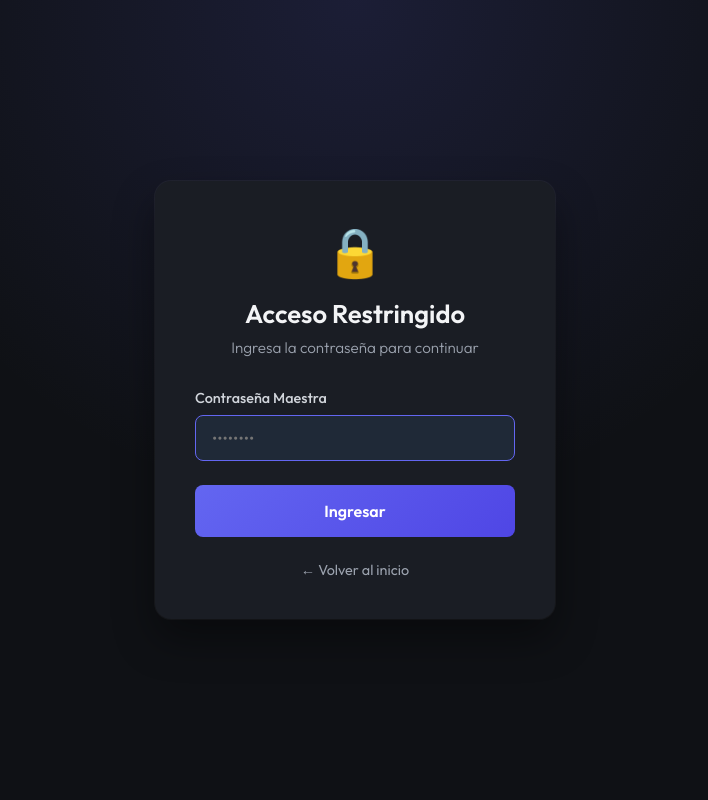
After one commit to kaizerchief/CPT_routes, a Flask app: page /login in a window 1280 px wide. The commit adds this page. Shown: the whole page, without its empty margins (285-993 px from the left). Run offline with Flask 3, Linux system fonts and the light colour scheme.

Commit message:
v2_login

```diff
--- a/app.py
+++ b/app.py
@@ -3,7 +3,7 @@ import io
 import csv
 import json
 import datetime
-from flask import Flask, render_template, request, send_file
+from flask import Flask, render_template, request, send_file, session, redirect, url_for
 
 from reportlab.lib.pagesizes import letter
 from reportlab.platypus import SimpleDocTemplate, Table, TableStyle, Paragraph, Spacer
@@ -11,6 +11,7 @@ from reportlab.lib import colors
 from reportlab.lib.styles import getSampleStyleSheet, ParagraphStyle
 
 app = Flask(__name__)
+app.secret_key = os.environ.get("SECRET_KEY", "CptListSecureKey_2026")
 
 # Tamaños de las columnas del PDF
 COL_WIDTH_ID = 25
@@ -59,11 +60,42 @@ def cargar_ramplas():
     return ramplas_set
 
 @app.route('/')
-def index():
-    return render_template('index.html')
+def start():
+    return render_template('start.html')
+
+@app.route('/login', methods=['GET', 'POST'])
+def login():
+    if request.method == 'POST':
+        password = request.form.get('password')
+        master_password = os.environ.get('APP_PASSWORD', 'admin123')
+        if password == master_password:
+            session['logged_in'] = True
+            return redirect(url_for('upload'))
+        else:
+            return render_template('login.html', error="Contraseña incorrecta")
+    return render_template('login.html')
+
+@app.route('/logout')
+def logout():
+    session.pop('logged_in', None)
+    return redirect(url_for('start'))
+
+@app.route('/upload')
+def upload():
+    if not session.get('logged_in'):
+        return redirect(url_for('login'))
+    return render_template('upload.html')
+
+@app.route('/ver_rutas')
+def ver_rutas():
+    # Opción 2: Pública por ahora
+    return "<h2>Opción 2: Ver rutas cargadas (En construcción)</h2><a href='/'>Volver al inicio</a>"
 
 @app.route('/generar', methods=['POST'])
 def generar():
+    if not session.get('logged_in'):
+        return "No autorizado", 401
+
     if 'csv_file' not in request.files:
         return "No se ha subido ningún archivo CSV", 400
 
--- /dev/null
+++ b/templates/login.html
@@ -0,0 +1,181 @@
+<!DOCTYPE html>
+<html lang="es">
+<head>
+    <meta charset="UTF-8">
+    <meta name="viewport" content="width=device-width, initial-scale=1.0">
+    <title>Acceso Requerido - Generador de Rutas</title>
+    <link href="https://fonts.googleapis.com/css2?family=Outfit:wght@300;400;500;600&display=swap" rel="stylesheet">
+    <style>
+        :root {
+            --bg-color: #0f1115;
+            --card-bg: #1a1d24;
+            --primary: #6366f1;
+            --primary-hover: #4f46e5;
+            --text-main: #f3f4f6;
+            --text-muted: #9ca3af;
+            --border-color: #374151;
+            --input-bg: #1f2937;
+            --error-color: #ef4444;
+        }
+
+        * {
+            box-sizing: border-box;
+            margin: 0;
+            padding: 0;
+            font-family: 'Outfit', sans-serif;
+        }
+
+        body {
+            background-color: var(--bg-color);
+            color: var(--text-main);
+            min-height: 100vh;
+            display: flex;
+            justify-content: center;
+            align-items: center;
+            padding: 2rem;
+            background-image: radial-gradient(circle at top center, rgba(99, 102, 241, 0.15) 0%, transparent 50%);
+        }
+
+        .container {
+            width: 100%;
+            max-width: 400px;
+            background: var(--card-bg);
+            border-radius: 16px;
+            padding: 2.5rem;
+            box-shadow: 0 20px 40px rgba(0, 0, 0, 0.4), 0 0 0 1px rgba(255, 255, 255, 0.05);
+        }
+
+        .header {
+            text-align: center;
+            margin-bottom: 2rem;
+        }
+
+        .header-icon {
+            font-size: 3rem;
+            margin-bottom: 1rem;
+        }
+
+        .header h1 {
+            font-size: 1.6rem;
+            font-weight: 600;
+            margin-bottom: 0.5rem;
+            color: var(--text-main);
+        }
+
+        .header p {
+            color: var(--text-muted);
+            font-size: 0.95rem;
+            font-weight: 300;
+        }
+
+        .form-group {
+            margin-bottom: 1.5rem;
+        }
+
+        .form-group label {
+            display: block;
+            margin-bottom: 0.5rem;
+            font-size: 0.9rem;
+            font-weight: 500;
+            color: #d1d5db;
+        }
+
+        input[type="password"] {
+            width: 100%;
+            padding: 0.75rem 1rem;
+            background-color: var(--input-bg);
+            border: 1px solid var(--border-color);
+            border-radius: 8px;
+            color: var(--text-main);
+            font-size: 1rem;
+            outline: none;
+            transition: border-color 0.3s ease;
+        }
+
+        input[type="password"]:focus {
+            border-color: var(--primary);
+        }
+
+        .btn-submit {
+            width: 100%;
+            padding: 1rem;
+            background: linear-gradient(135deg, var(--primary), var(--primary-hover));
+            color: white;
+            border: none;
+            border-radius: 8px;
+            font-size: 1rem;
+            font-weight: 600;
+            cursor: pointer;
+            transition: transform 0.2s ease, box-shadow 0.2s ease;
+            margin-top: 0.5rem;
+            display: flex;
+            justify-content: center;
+            align-items: center;
+        }
+
+        .btn-submit:hover {
+            transform: translateY(-2px);
+            box-shadow: 0 8px 15px rgba(99, 102, 241, 0.3);
+        }
+
+        .btn-submit:active {
+            transform: translateY(0);
+        }
+
+        .error-message {
+            color: var(--error-color);
+            font-size: 0.85rem;
+            text-align: center;
+            margin-bottom: 1rem;
+            background-color: rgba(239, 68, 68, 0.1);
+            padding: 0.75rem;
+            border-radius: 8px;
+            border: 1px solid rgba(239, 68, 68, 0.2);
+        }
+
+        .back-link {
+            display: block;
+            text-align: center;
+            margin-top: 1.5rem;
+            color: var(--text-muted);
+            text-decoration: none;
+            font-size: 0.9rem;
+            transition: color 0.3s ease;
+        }
+
+        .back-link:hover {
+            color: var(--primary);
+        }
+    </style>
+</head>
+<body>
+
+    <div class="container">
+        <div class="header">
+            <div class="header-icon">🔒</div>
+            <h1>Acceso Restringido</h1>
+            <p>Ingresa la contraseña para continuar</p>
+        </div>
+
+        {% if error %}
+        <div class="error-message">
+            {{ error }}
+        </div>
+        {% endif %}
+
+        <form action="{{ url_for('login') }}" method="POST">
+            <div class="form-group">
+                <label for="password">Contraseña Maestra</label>
+                <input type="password" name="password" id="password" required autofocus placeholder="••••••••">
+            </div>
+
+            <button type="submit" class="btn-submit">
+                <span>Ingresar</span>
+            </button>
+        </form>
+
+        <a href="{{ url_for('start') }}" class="back-link">← Volver al inicio</a>
+    </div>
+
+</body>
+</html>
```
Also changed, not shown: templates/start.html (added, +144 -0 lines), templates/upload.html (renamed from templates/index.html, +21 -0 lines), 1 other file.
